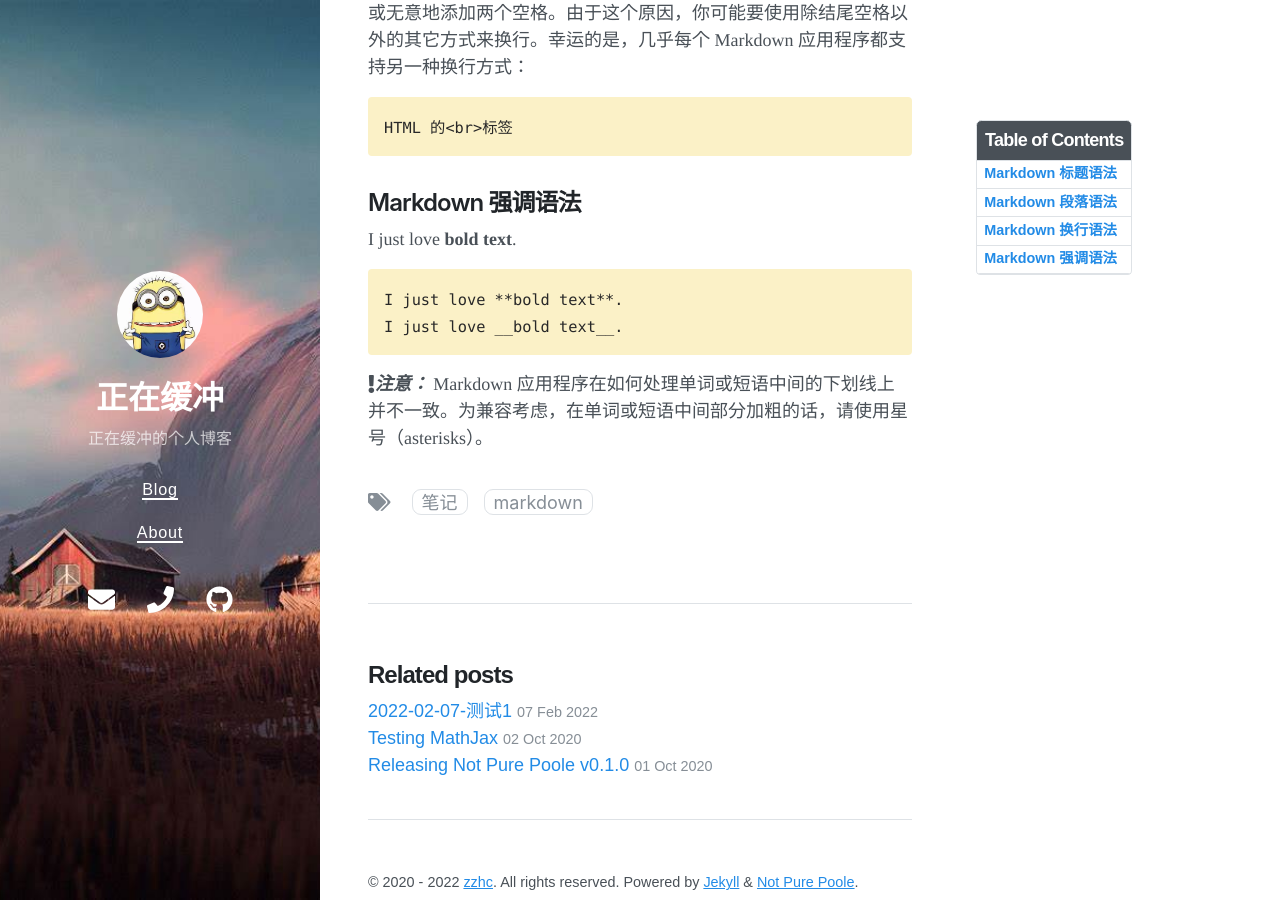
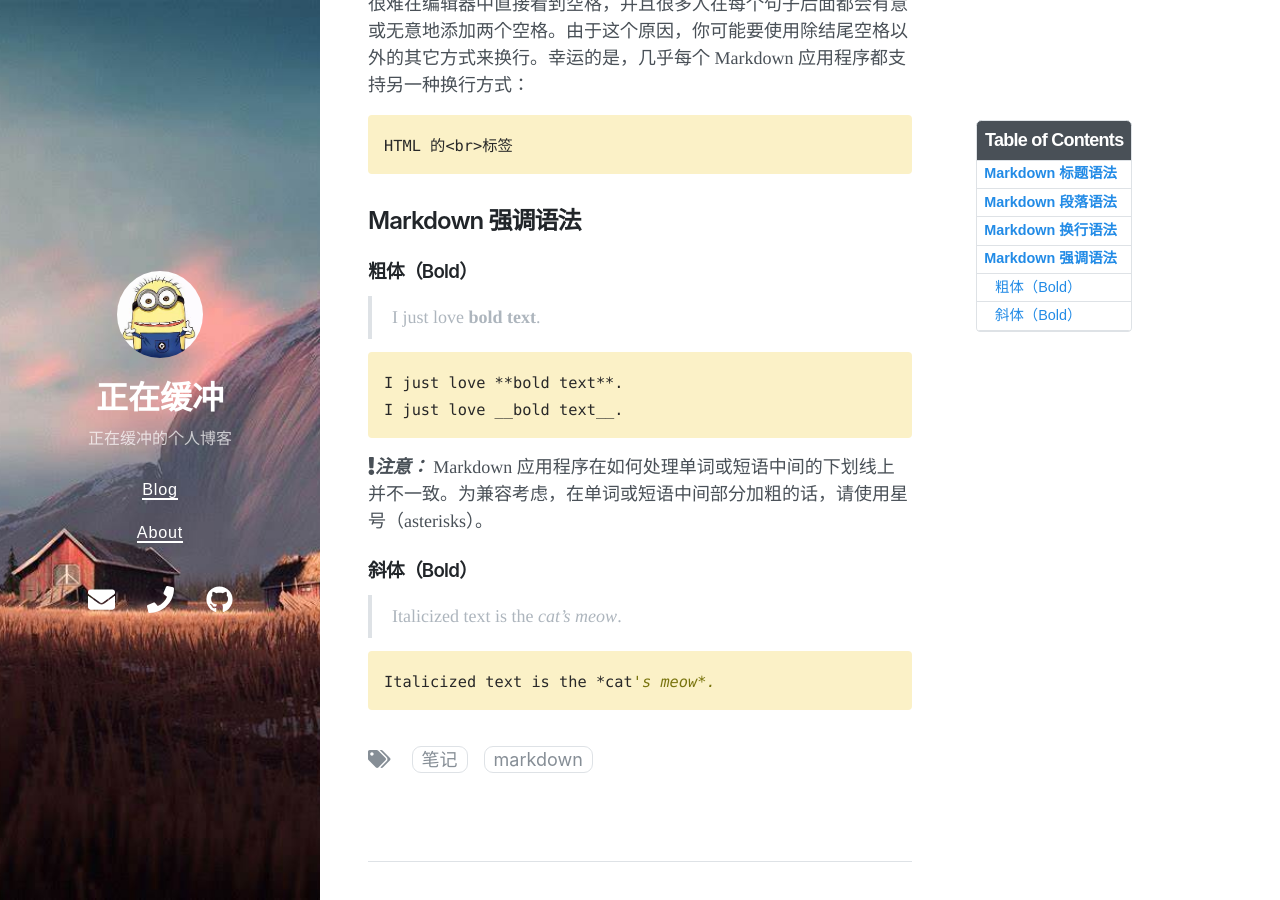
Before and after one commit to Zzhc3321/personal-blog.github.io, a Jekyll site: the page built from _posts/2022-02-08-Markdown-基础语法.md, in a window 1280 px wide and 900 px high, scrolled down 1091 px. Built offline with Jekyll 4.4.1, drawn with Linux system fonts in a browser that asks for light colours; nearby versions of some CDN libraries.

Commit message:
修改文件: _posts/2022-02-08-Markdown-基础语法.md

```diff
--- a/_posts/2022-02-08-Markdown-基础语法.md
+++ b/_posts/2022-02-08-Markdown-基础语法.md
@@ -30,7 +30,7 @@ Heading level 2
 
 ## Markdown 段落语法
 
-&emsp;&emsp;使用空白行将一行或多行文本进行分隔。
+> &emsp;&emsp;使用空白行将一行或多行文本进行分隔。
 <br>
 {% highlight js %}&emsp;&emsp;{% endhighlight %}
 <i class="fas fa-exclamation"></i>***注意：*** 不要用空格（spaces）或制表符（ tabs）缩进段落。
@@ -43,9 +43,17 @@ Heading level 2
 
 ## Markdown 强调语法
 
-I just love **bold text**.
+### 粗体（Bold）
+> I just love **bold text**.
 {% highlight js %}
 I just love **bold text**.
 I just love __bold text__.
 {% endhighlight %}
 <i class="fas fa-exclamation"></i>***注意：*** Markdown 应用程序在如何处理单词或短语中间的下划线上并不一致。为兼容考虑，在单词或短语中间部分加粗的话，请使用星号（asterisks）。
+
+### 斜体（Bold）
+> Italicized text is the *cat's meow*.
+
+{% highlight js %}
+Italicized text is the *cat's meow*.
+{% endhighlight %}
```
